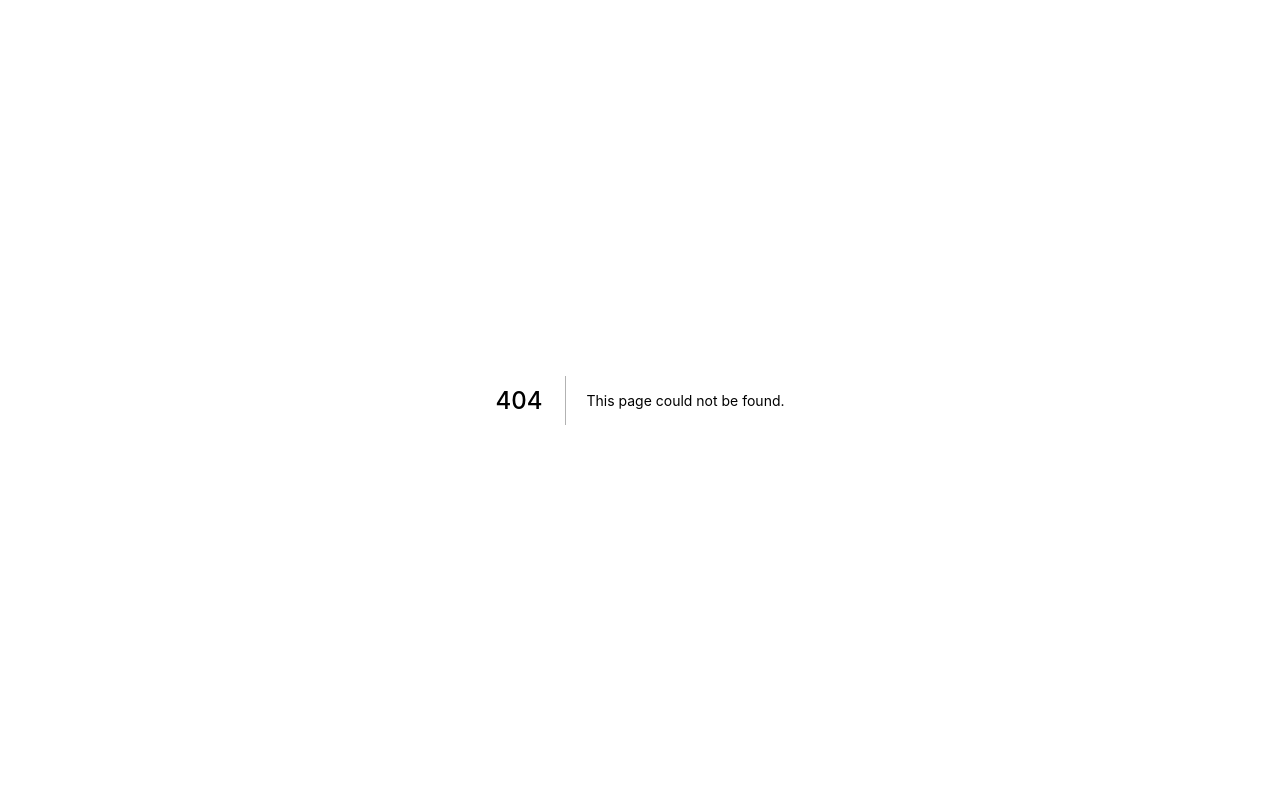
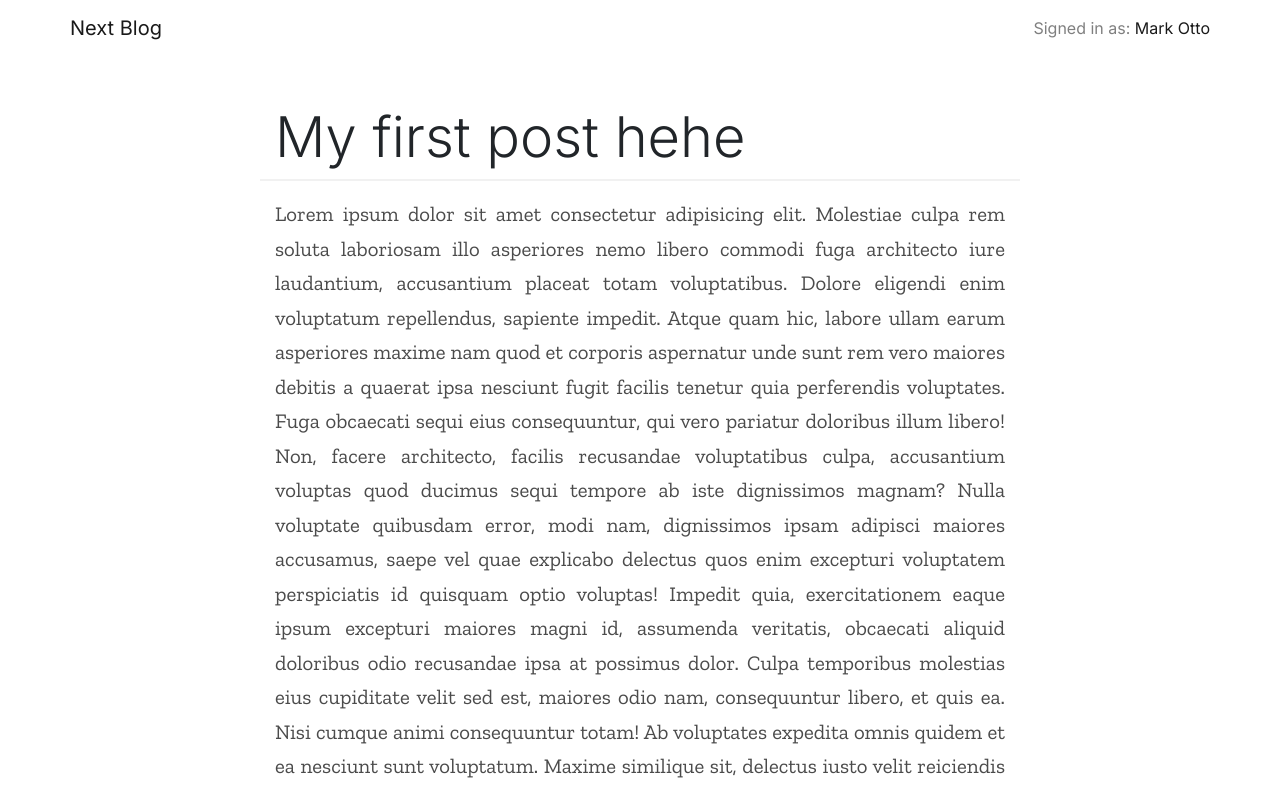
Before and after one commit to ilham25/nextblog-fullstack, a Next.js app: page /post in a window 1280 px wide. Before the commit this address had no page. Shown: the top 791 px of the page. Built offline with nearby package versions, Linux system fonts and the light colour scheme.

Commit message:
home and post UI

```diff
--- /dev/null
+++ b/components/Content.js
@@ -0,0 +1,19 @@
+import { Container, Row, Col } from "react-bootstrap";
+
+const Content = ({ children }) => {
+  return (
+    <>
+      <Container className="min-vh-100 mt-5">
+        <Row>
+          <Col sm={2}></Col>
+          <Col sm={8}>
+            <Row>{children}</Row>
+          </Col>
+          <Col sm={2}></Col>
+        </Row>
+      </Container>
+    </>
+  );
+};
+
+export default Content;
--- /dev/null
+++ b/components/Layout.js
@@ -0,0 +1,40 @@
+import Link from "next/link";
+
+import { Navbar, Row, Col, Container } from "react-bootstrap";
+
+const Layout = ({ children }) => {
+  return (
+    <>
+      <Navbar>
+        <Container>
+          <Link href="/">
+            <a>
+              <Navbar.Brand>Next Blog</Navbar.Brand>
+            </a>
+          </Link>
+          <Navbar.Toggle />
+          <Navbar.Collapse className="justify-content-end">
+            <Navbar.Text>
+              Signed in as: <a href="#login">Mark Otto</a>
+            </Navbar.Text>
+          </Navbar.Collapse>
+        </Container>
+      </Navbar>
+
+      {children}
+      <footer className="py-3">
+        <Row>
+          <Col sm={12} className="text-center">
+            <p>
+              <p className="text-secondary">
+                Copyright | Ilham Adiputra | 2021
+              </p>
+            </p>
+          </Col>
+        </Row>
+      </footer>
+    </>
+  );
+};
+
+export default Layout;
--- a/package.json
+++ b/package.json
@@ -8,8 +8,10 @@
     "start": "next start"
   },
   "dependencies": {
+    "bootstrap": "^4.6.0",
     "next": "10.0.9",
     "react": "17.0.2",
+    "react-bootstrap": "^1.5.2",
     "react-dom": "17.0.2"
   }
 }
--- a/pages/_app.js
+++ b/pages/_app.js
@@ -1,7 +1,21 @@
-import '../styles/globals.css'
+import Head from "next/head";
+
+import "../styles/globals.css";
+import "bootstrap/dist/css/bootstrap.min.css";
+
+import Layout from "../components/Layout";
 
 function MyApp({ Component, pageProps }) {
-  return <Component {...pageProps} />
+  return (
+    <>
+      <Head>
+        <title>Next Blog</title>
+      </Head>
+      <Layout>
+        <Component {...pageProps} />
+      </Layout>
+    </>
+  );
 }
 
-export default MyApp
+export default MyApp;
--- /dev/null
+++ b/pages/post.js
@@ -0,0 +1,49 @@
+import { Col } from "react-bootstrap";
+
+import Content from "../components/Content";
+
+const Post = () => {
+  return (
+    <>
+      <Content>
+        <Col sm={12} style={{ borderBottom: "2px solid #f1f1f1" }}>
+          <h1 className="display-4">My first post hehe</h1>
+        </Col>
+        <Col
+          sm={12}
+          className="mt-3 text-justify text-content"
+          style={{ lineHeight: "1.66", fontSize: "1.3em" }}
+        >
+          <p className="font-content">
+            Lorem ipsum dolor sit amet consectetur adipisicing elit. Molestiae
+            culpa rem soluta laboriosam illo asperiores nemo libero commodi fuga
+            architecto iure laudantium, accusantium placeat totam voluptatibus.
+            Dolore eligendi enim voluptatum repellendus, sapiente impedit. Atque
+            quam hic, labore ullam earum asperiores maxime nam quod et corporis
+            aspernatur unde sunt rem vero maiores debitis a quaerat ipsa
+            nesciunt fugit facilis tenetur quia perferendis voluptates. Fuga
+            obcaecati sequi eius consequuntur, qui vero pariatur doloribus illum
+            libero! Non, facere architecto, facilis recusandae voluptatibus
+            culpa, accusantium voluptas quod ducimus sequi tempore ab iste
+            dignissimos magnam? Nulla voluptate quibusdam error, modi nam,
+            dignissimos ipsam adipisci maiores accusamus, saepe vel quae
+            explicabo delectus quos enim excepturi voluptatem perspiciatis id
+            quisquam optio voluptas! Impedit quia, exercitationem eaque ipsum
+            excepturi maiores magni id, assumenda veritatis, obcaecati aliquid
+            doloribus odio recusandae ipsa at possimus dolor. Culpa temporibus
+            molestias eius cupiditate velit sed est, maiores odio nam,
+            consequuntur libero, et quis ea. Nisi cumque animi consequuntur
+            totam! Ab voluptates expedita omnis quidem et ea nesciunt sunt
+            voluptatum. Maxime similique sit, delectus iusto velit reiciendis
+            quisquam tempore quis, ab officiis at consectetur enim praesentium
+            obcaecati aperiam eum neque quaerat alias error explicabo voluptatum
+            incidunt libero cum consequuntur! Mollitia facilis commodi nesciunt?
+            Esse.
+          </p>
+        </Col>
+      </Content>
+    </>
+  );
+};
+
+export default Post;
--- a/styles/globals.css
+++ b/styles/globals.css
@@ -1,16 +1,21 @@
-html,
-body {
-  padding: 0;
-  margin: 0;
-  font-family: -apple-system, BlinkMacSystemFont, Segoe UI, Roboto, Oxygen,
-    Ubuntu, Cantarell, Fira Sans, Droid Sans, Helvetica Neue, sans-serif;
+/* @import url("https://fonts.googleapis.com/css2?family=Poppins:ital,wght@0,100;0,200;0,300;0,400;0,500;0,600;0,700;0,800;0,900;1,100;1,200;1,300;1,400;1,500;1,600;1,700;1,800;1,900&display=swap"); */
+@import url("https://fonts.googleapis.com/css2?family=Inter:wght@100;200;300;400;500;600;700;800;900&display=swap");
+@import url("https://fonts.googleapis.com/css2?family=Zilla+Slab:wght@400;500;600;700&display=swap");
+
+* {
+  font-family: "Inter", -apple-system, BlinkMacSystemFont, Segoe UI, Roboto,
+    Oxygen, Ubuntu, Cantarell, Fira Sans, Droid Sans, Helvetica Neue, sans-serif;
 }
 
-a {
-  color: inherit;
-  text-decoration: none;
+body {
+  overflow-x: hidden;
+  background-color: #f9f9f9;
 }
 
-* {
-  box-sizing: border-box;
+.text-content {
+  color: rgb(75, 75, 75);
 }
+
+.font-content {
+  font-family: "Zilla Slab", serif;
+}
```
Also changed, not shown: pages/about.js (added, +9 -0 lines), pages/index.js (+27 -61 lines), pages/insert.js (added, +13 -0 lines), utils/data.js (added, +24 -0 lines), 1 other file (tests, documents, lock files or other folders).
